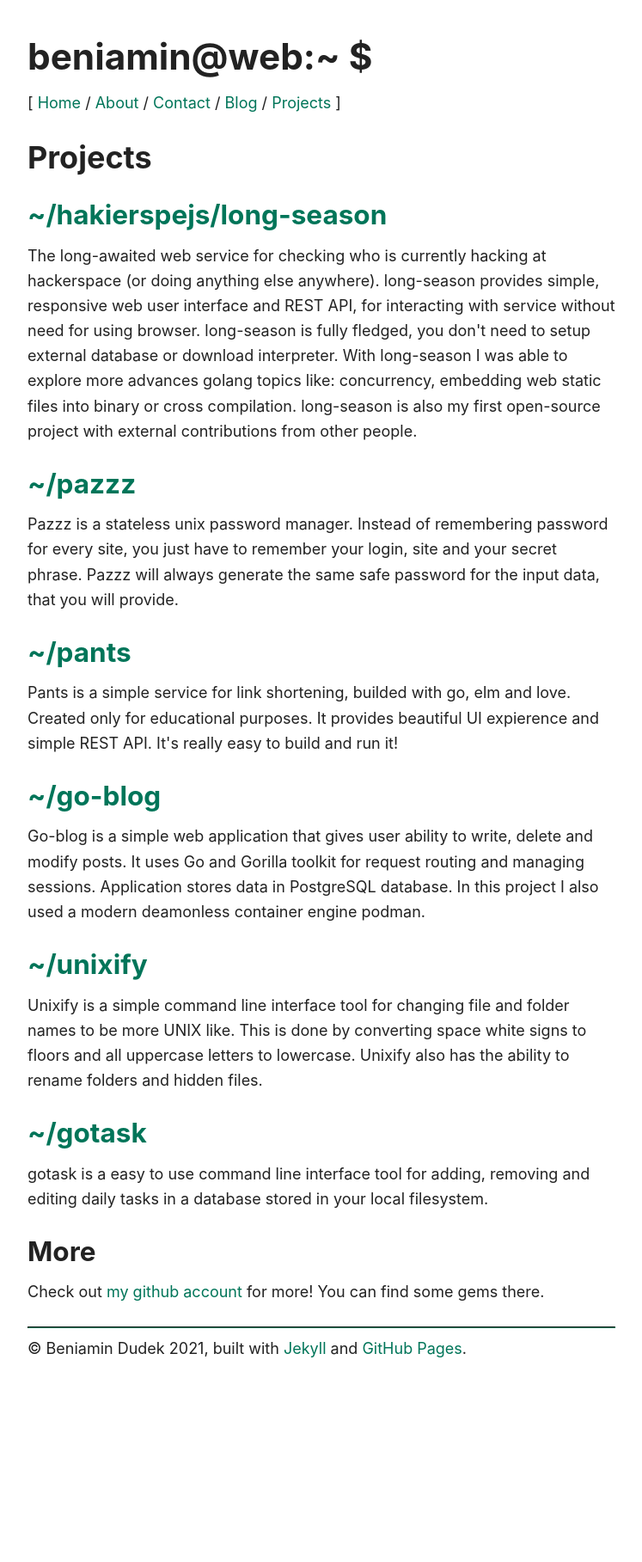
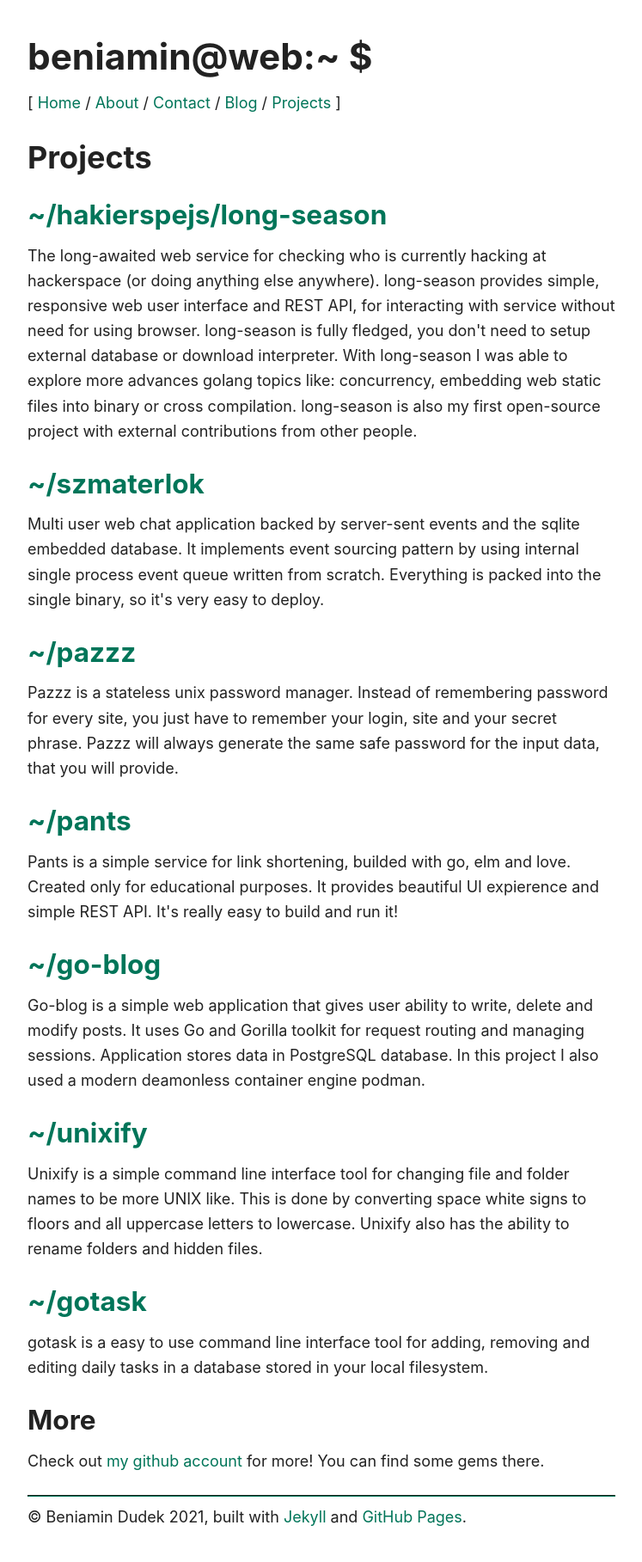
Before and after one commit to thinkofher/thinkofher.github.io, a Jekyll site: the page built from projects.html, in a window 1280 px wide. Shown: the whole page at 86% size, without its empty margins (266-1013 px from the left). Built offline with Jekyll 4.4.1, drawn with Linux system fonts in a browser that asks for light colours; before the commit the page ends 1621 px from its top, so only the background shows below that.

Commit message:
feat: add fenole/szmaterlok to projects.yml file

```diff
--- a/_data/projects.yml
+++ b/_data/projects.yml
@@ -11,6 +11,15 @@
       I was able to explore more advances golang topics like: concurrency, embedding
       web static files into binary or cross compilation. long-season is also my first
       open-source project with external contributions from other people.
+
+- name: szmaterlok
+  url: https://github.com/fenole/szmaterlok
+  tags: [go, web, sql]
+  description: |
+    Multi user web chat application backed by server-sent events and the
+    sqlite embedded database. It implements event sourcing pattern by using
+    internal single process event queue written from scratch. Everything is
+    packed into the single binary, so it's very easy to deploy.
 
 - name: pazzz
   url: https://github.com/thinkofher/pazzz
```
